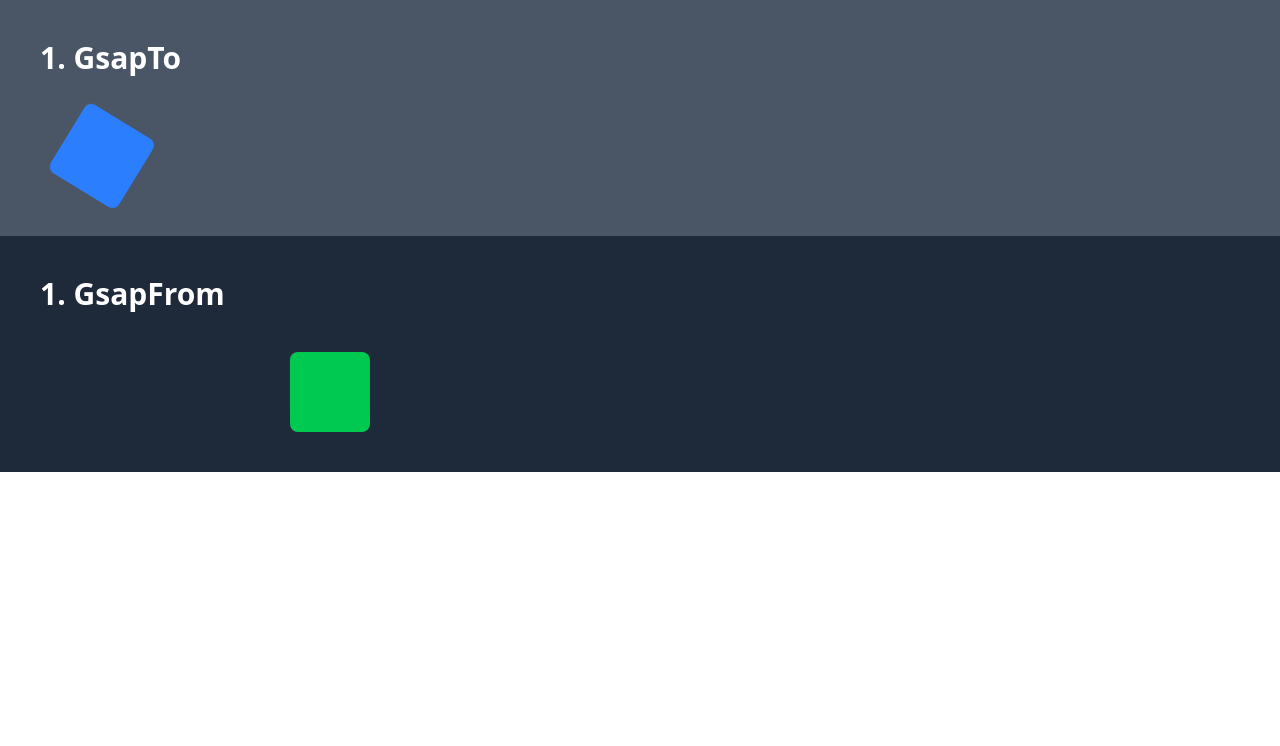
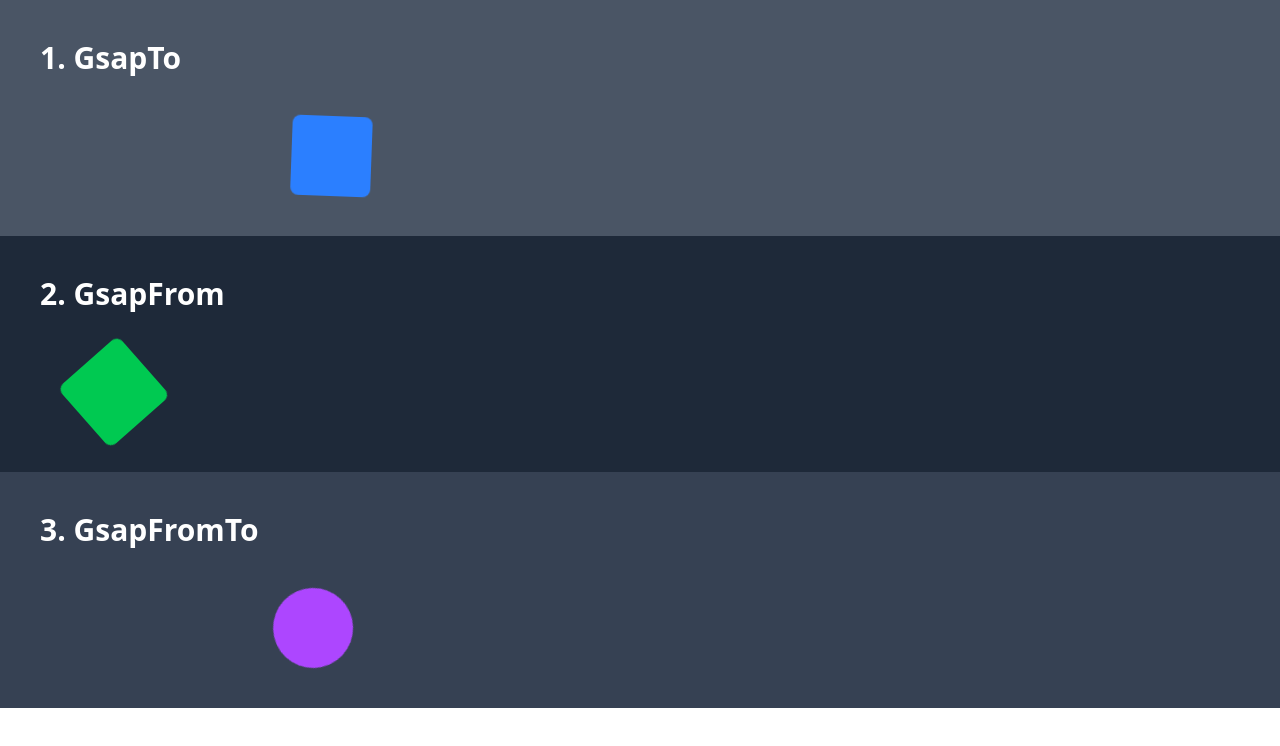
Before and after one commit to kaushalyabm5/GSAP-Project-Practice, a React app: page / in a window 1280 px wide. Shown: the top 746 px of the page. Built offline with nearby package versions, Linux system fonts and the light colour scheme; the HTML template or start-up script is replaced by a standard one.

Commit message:
Gsap - gsap.fromTo

```diff
--- a/src/App.jsx
+++ b/src/App.jsx
@@ -1,12 +1,14 @@
 import React from 'react'
 import GsapTo from './components/GsapTo'
 import GsapFrom from './components/GsapFrom'
+import GsapFromTo from './components/GsapFromTo'
 
 const App = () => {
   return (
     <div>
       <GsapTo />
       <GsapFrom />
+      <GsapFromTo />
     </div>
   )
 }
--- a/src/components/GsapFrom.jsx
+++ b/src/components/GsapFrom.jsx
@@ -17,7 +17,7 @@ const GsapFrom = () => {
   return (
     <div className='bg-gray-800 flex-col justify-center px-10 py-10'>
         <div>
-            <h1 className='text-white text-3xl font-bold'>1. GsapFrom</h1>
+            <h1 className='text-white text-3xl font-bold'>2. GsapFrom</h1>
         </div>
         <div className='mt-10'>
             <div id='green-box' className='w-20 h-20 bg-green-500 rounded-lg' />
--- /dev/null
+++ b/src/components/GsapFromTo.jsx
@@ -0,0 +1,34 @@
+import { useGSAP } from '@gsap/react'
+import gsap from 'gsap'
+
+const GsapFromTo = () => {
+
+    useGSAP(() => {
+        gsap.fromTo('#purple-box',{
+            x: 0,
+            rotation: 0,
+            borderRadius: '0%'
+        },
+        {
+            x: 250,
+            repeat: -1,
+            yoyo: true,
+            borderRadius: '100%',
+            rotation: 360,
+            duration: 2,
+            ease: 'bounce-out'
+        })
+    }, []);
+  return (
+    <div className='bg-gray-700 flex-col justify-center px-10 py-10'>
+        <div>
+            <h1 className='text-white text-3xl font-bold'>3. GsapFromTo</h1>
+        </div>
+        <div className='mt-10'>
+            <div id='purple-box' className='w-20 h-20 bg-purple-500 rounded-lg' />
+        </div>
+    </div>
+  )
+}
+
+export default GsapFromTo
```
